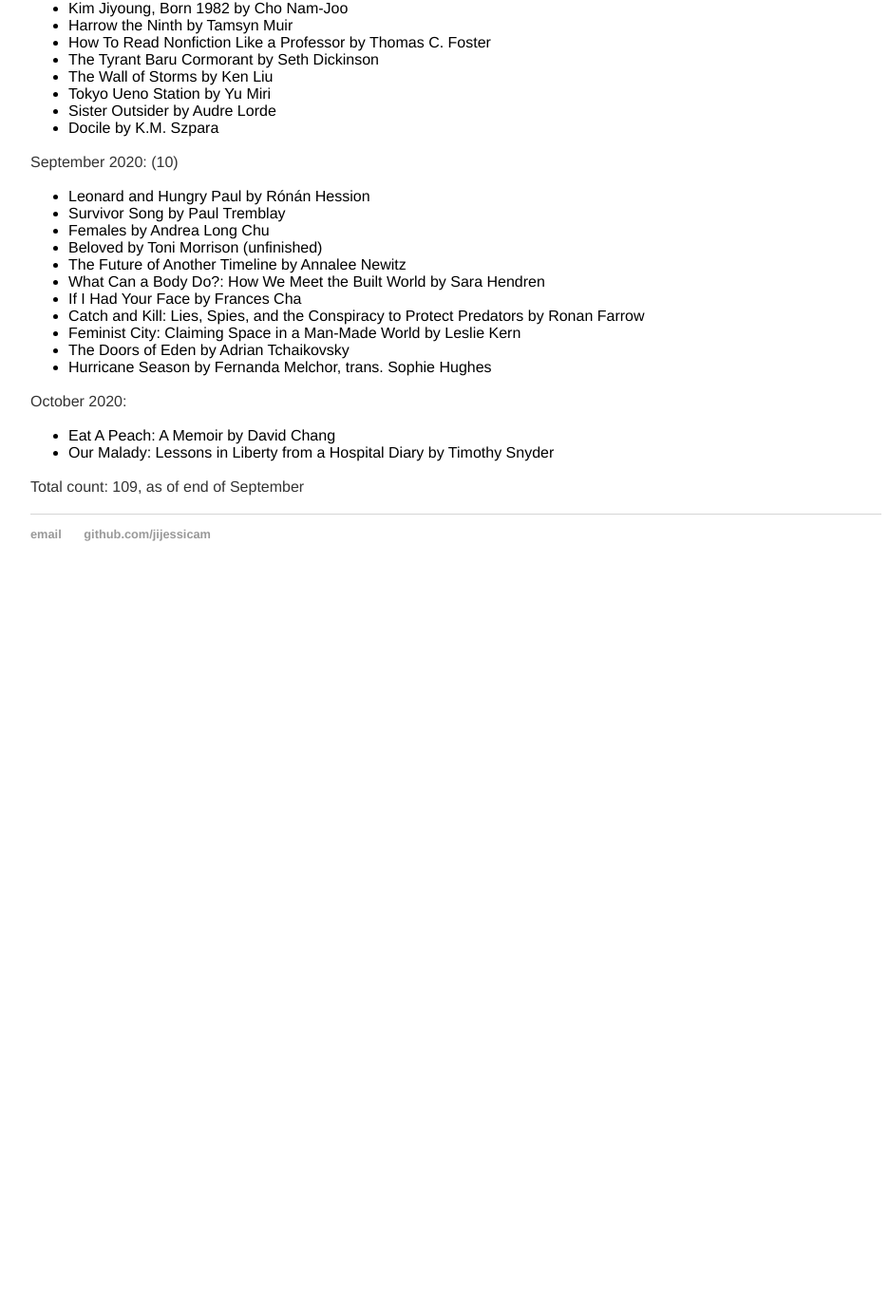
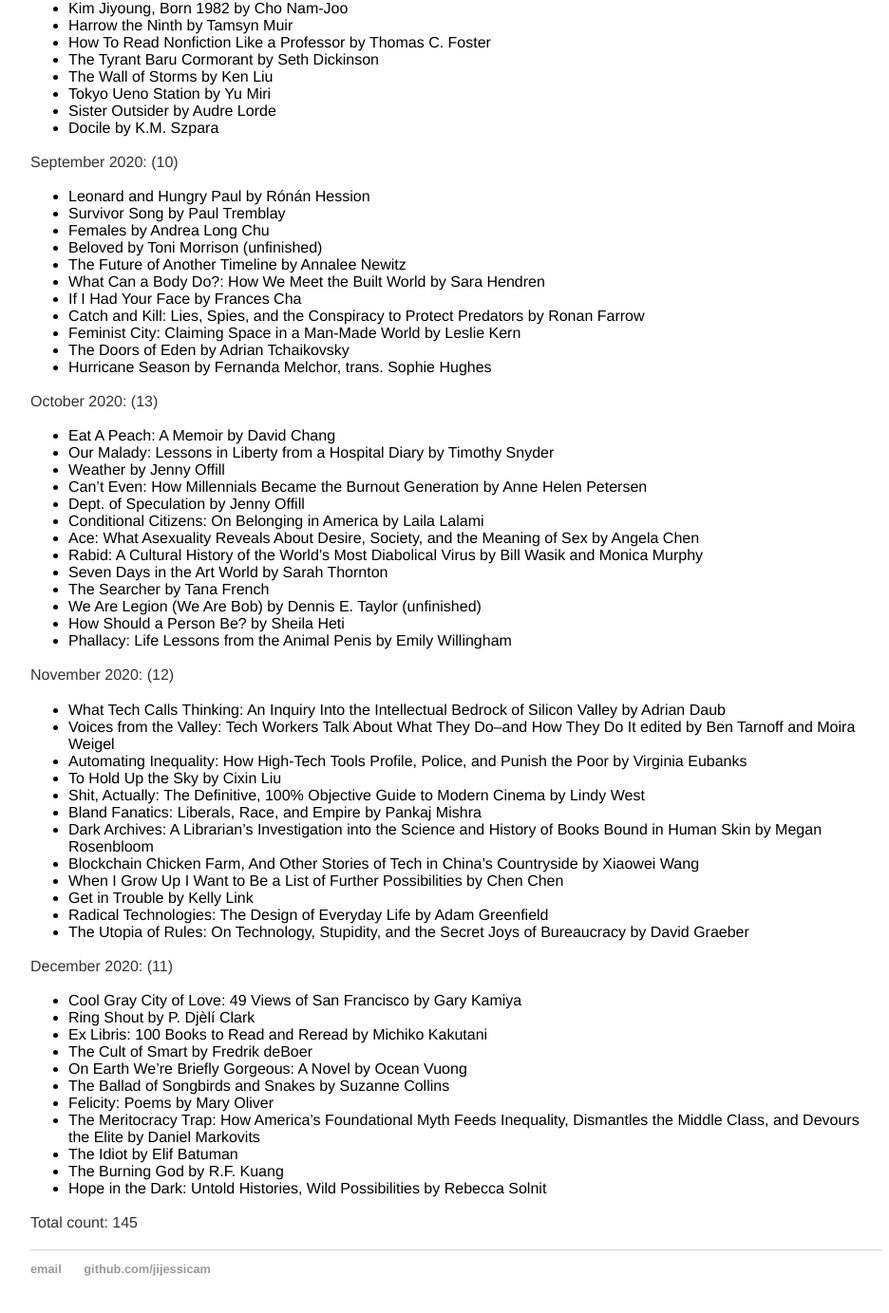
Before and after one commit to jijessicam/jijessicam.github.io, a Jekyll site: the page built from booklists/2020.md, in a window 1280 px wide and 1400 px high, scrolled down 2381 px. Shown: the top 1383 px of the window at 95% size, without its empty margins (160-1096 px from the left). Built offline with Jekyll 4.4.1, drawn with Linux system fonts in a browser that asks for light colours; before the commit the page ends 3011 px from its top, so only the background shows below that.

Commit message:
Update 2020.md

```diff
--- a/booklists/2020.md
+++ b/booklists/2020.md
@@ -137,8 +137,46 @@ September 2020: (10)
 - The Doors of Eden by Adrian Tchaikovsky
 - Hurricane Season by Fernanda Melchor, trans. Sophie Hughes
 
-October 2020:
+October 2020: (13)
 - Eat A Peach: A Memoir by David Chang
 - Our Malady: Lessons in Liberty from a Hospital Diary by Timothy Snyder
+- Weather by Jenny Offill
+- Can't Even: How Millennials Became the Burnout Generation by Anne Helen Petersen
+- Dept. of Speculation by Jenny Offill
+- Conditional Citizens: On Belonging in America by Laila Lalami
+- Ace: What Asexuality Reveals About Desire, Society, and the Meaning of Sex by Angela Chen
+- Rabid: A Cultural History of the World's Most Diabolical Virus by Bill Wasik and Monica Murphy
+- Seven Days in the Art World by Sarah Thornton
+- The Searcher by Tana French
+- We Are Legion (We Are Bob) by Dennis E. Taylor (unfinished)
+- How Should a Person Be? by Sheila Heti
+- Phallacy: Life Lessons from the Animal Penis by Emily Willingham
 
-Total count: 109, as of end of September
+November 2020: (12)
+- What Tech Calls Thinking: An Inquiry Into the Intellectual Bedrock of Silicon Valley by Adrian Daub
+- Voices from the Valley: Tech Workers Talk About What They Do–and How They Do It edited by Ben Tarnoff and Moira Weigel
+- Automating Inequality: How High-Tech Tools Profile, Police, and Punish the Poor by Virginia Eubanks
+- To Hold Up the Sky by Cixin Liu
+- Shit, Actually: The Definitive, 100% Objective Guide to Modern Cinema by Lindy West
+- Bland Fanatics: Liberals, Race, and Empire by Pankaj Mishra
+- Dark Archives: A Librarian's Investigation into the Science and History of Books Bound in Human Skin by Megan Rosenbloom
+- Blockchain Chicken Farm, And Other Stories of Tech in China’s Countryside by Xiaowei Wang
+- When I Grow Up I Want to Be a List of Further Possibilities by Chen Chen
+- Get in Trouble by Kelly Link
+- Radical Technologies: The Design of Everyday Life by Adam Greenfield
+- The Utopia of Rules: On Technology, Stupidity, and the Secret Joys of Bureaucracy by David Graeber
+
+December 2020: (11)
+- Cool Gray City of Love: 49 Views of San Francisco by Gary Kamiya
+- Ring Shout by P. Djèlí Clark
+- Ex Libris: 100 Books to Read and Reread by Michiko Kakutani
+- The Cult of Smart by Fredrik deBoer
+- On Earth We're Briefly Gorgeous: A Novel by Ocean Vuong
+- The Ballad of Songbirds and Snakes by Suzanne Collins
+- Felicity: Poems by Mary Oliver
+- The Meritocracy Trap: How America's Foundational Myth Feeds Inequality, Dismantles the Middle Class, and Devours the Elite by Daniel Markovits
+- The Idiot by Elif Batuman
+- The Burning God by R.F. Kuang
+- Hope in the Dark: Untold Histories, Wild Possibilities by Rebecca Solnit
+
+Total count: 145
```
